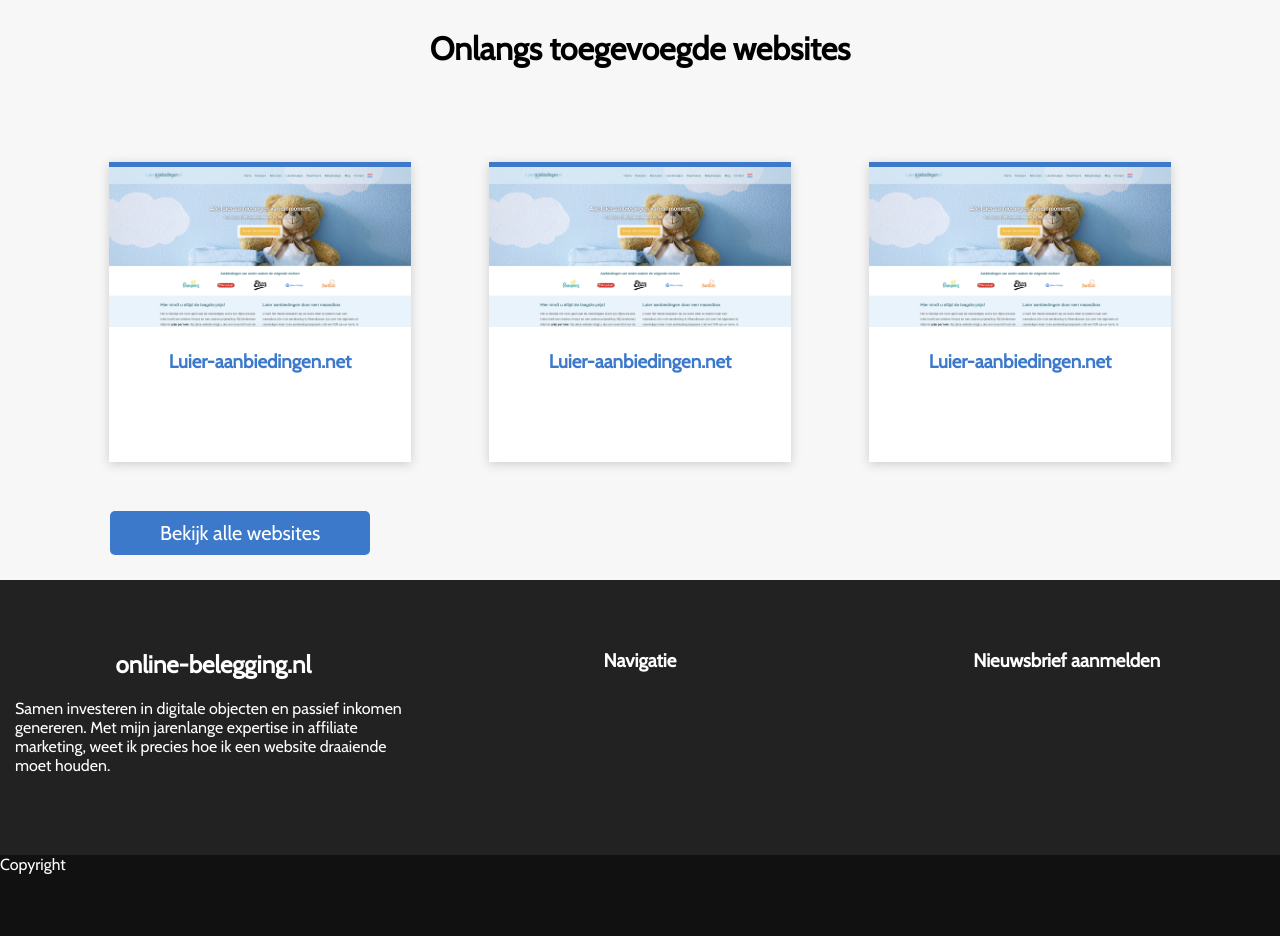
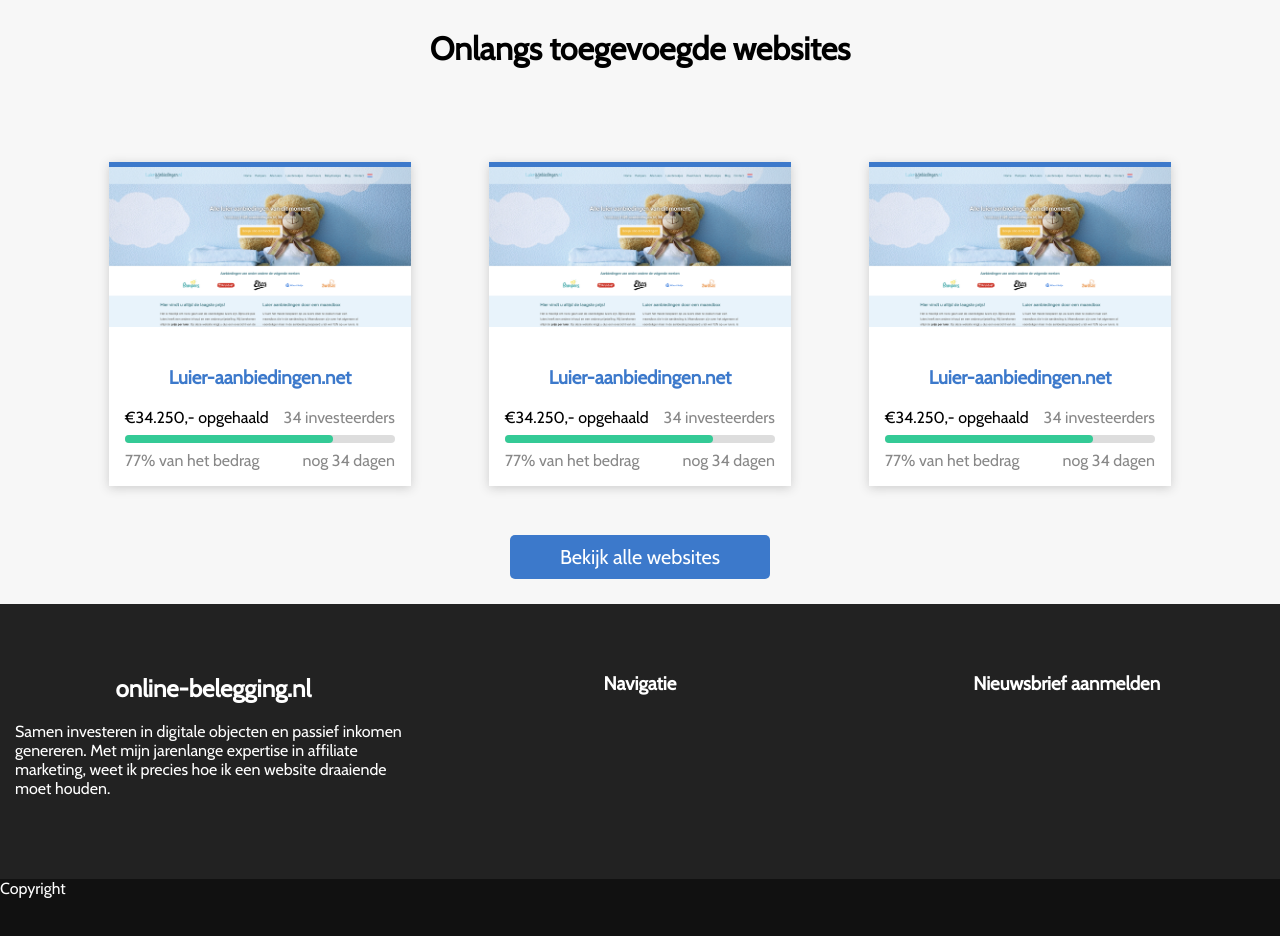
Before and after one commit to sanderyt/invest-platform, a Next.js app: page / in a window 1280 px wide. Shown: the part 840-1776 px from the top of the page. Built offline with nearby package versions, Linux system fonts and the light colour scheme; no server answers.

Commit message:
made the website card

```diff
--- a/components/Latest/index.js
+++ b/components/Latest/index.js
@@ -15,7 +15,9 @@
         <WebsiteCard />
         <WebsiteCard />
       </div>
-      <button className="btn btn--lg">Bekijk alle websites</button>
+      <div className="row d-flex justify-content-center">
+        <button className="btn btn--lg">Bekijk alle websites</button>
+      </div>
     </div>
   );
 };
--- a/components/WebsiteCard/index.js
+++ b/components/WebsiteCard/index.js
@@ -1,15 +1,21 @@
 import React from "react";
+import Link from "next/link";
+
+import ProgressBar from "../ProgressBar";
 
 const WebsiteCard = () => {
   return (
-    <div className="col-sm-6 col-md-6 col-lg-4">
-      <div className="card m-4">
-        <img src="/thumb.png" className="card__thumb" />
-        <div className="card__info px-3 d-flex flex-column justify-content-center align-items-center">
-          <h3 className="text--primary">Luier-aanbiedingen.net</h3>
+    <Link href="/aanbod/1234">
+      <div className="col-sm-6 col-md-6 col-lg-4">
+        <div className="card m-4">
+          <img src="/thumb.png" className="card__thumb" />
+          <div className="card__info p-3 d-flex flex-column justify-content-center align-items-center">
+            <h3 className="text--primary">Luier-aanbiedingen.net</h3>
+            <ProgressBar progress="77%" />
+          </div>
         </div>
       </div>
-    </div>
+    </Link>
   );
 };
 
--- a/components/WebsiteCard/websitecard.scss
+++ b/components/WebsiteCard/websitecard.scss
@@ -1,11 +1,15 @@
 .card {
-  height: 300px;
   background-color: white;
   box-shadow: $box-shadow;
   border-top: 5px solid $cta-color;
   cursor: pointer;
+  transition: 250ms;
 
   &__thumb {
     width: 100%;
   }
+
+  &:hover {
+    box-shadow: $box-shadow-darker;
+  }
 }
--- a/styles/_variables.scss
+++ b/styles/_variables.scss
@@ -24,6 +24,7 @@
 
 //Box shadow
 $box-shadow: 0 2px 10px #ccc;
+$box-shadow-darker: 0 2px 13px #999;
 
 //Breakpoints
 $mobile: 576px;
```
